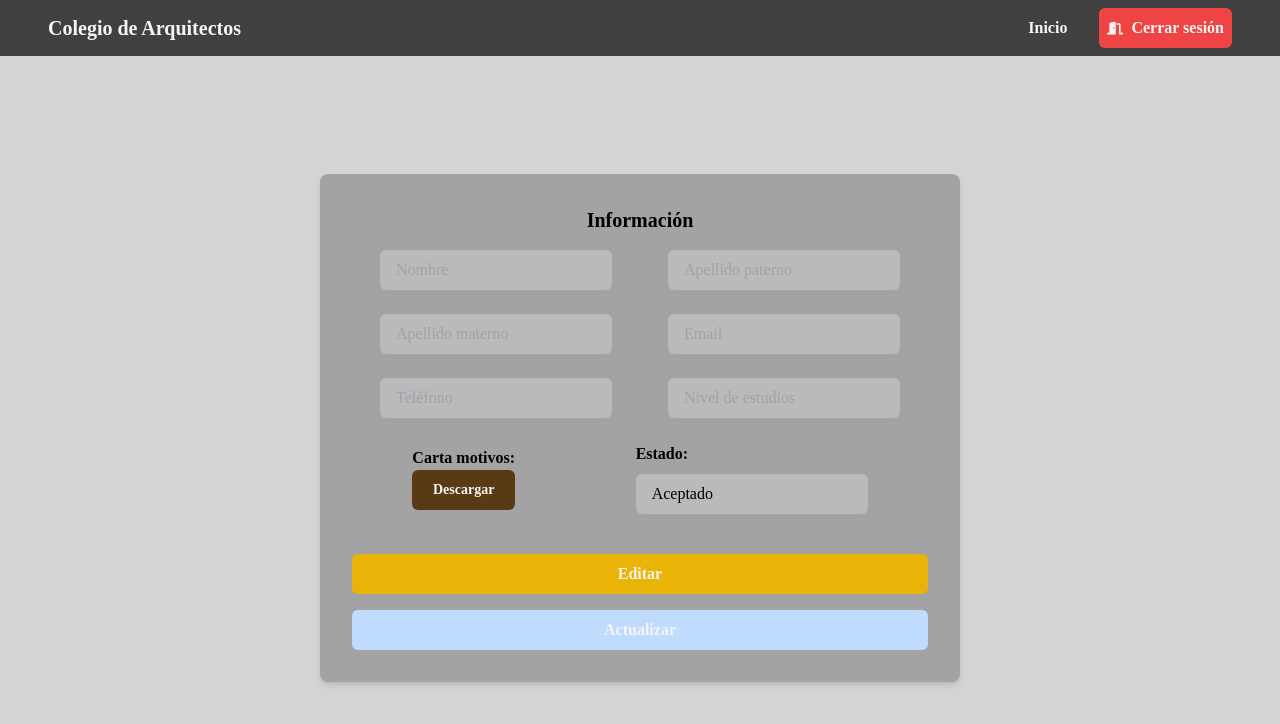
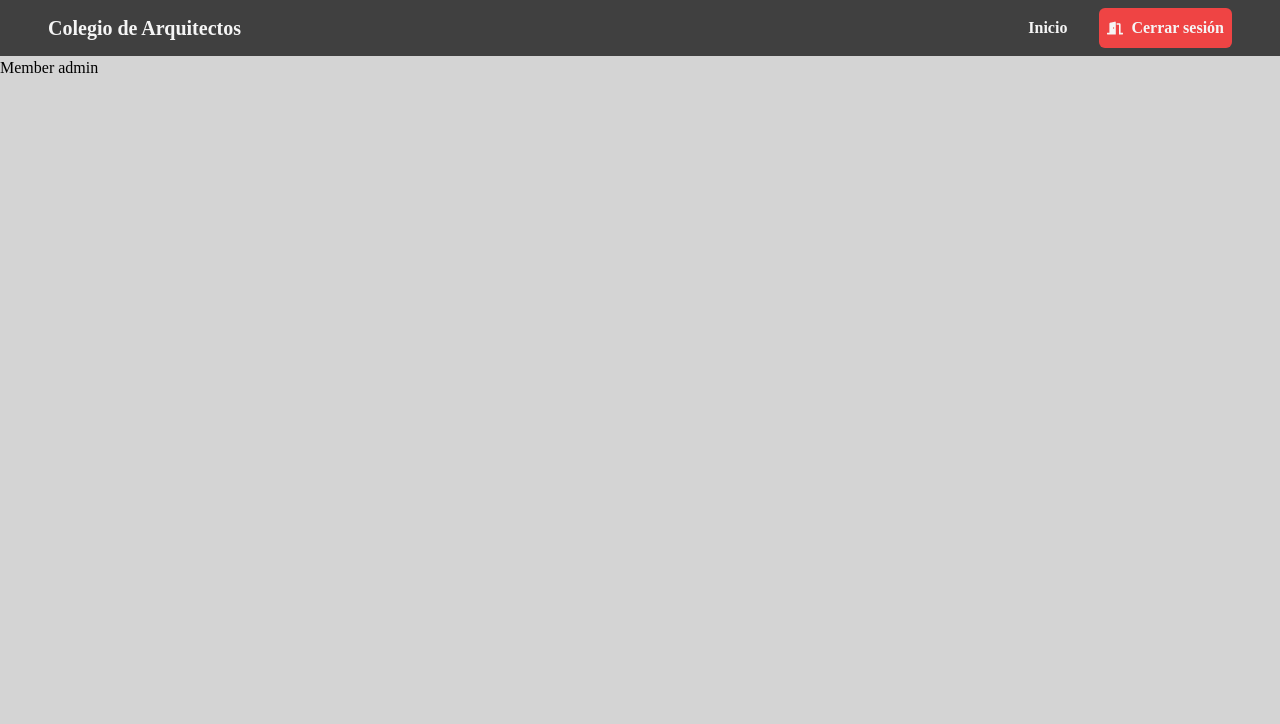
Before and after one commit to pulgueta/Huasteca-MX, a React (Create React App) app: page /perfil/generador/usuarios in a window 1280 px wide. Before the commit this address led to /perfil. Shown: the top 724 px of the page. Built offline with nearby package versions, Linux system fonts and the light colour scheme; no server answers; the database is empty; sample sign-in values are in the browser's storage.

Commit message:
nothing important

```diff
--- a/src/components/dashboard/ui/contentGenerator/MemberAdmin.jsx
+++ b/src/components/dashboard/ui/contentGenerator/MemberAdmin.jsx
@@ -2,6 +2,8 @@ import React from 'react'
 
 export const MemberAdmin = () => {
   return (
-    <div>MemberAdmin</div>
+    <div className='min-h-[calc(100vh-56px)] bg-neutral-300'>
+      <h1>Member admin</h1>
+    </div>
   )
 }
--- a/src/routes/AppRouter.jsx
+++ b/src/routes/AppRouter.jsx
@@ -24,7 +24,10 @@ import {
   AcceptedArticles,
 } from "../components/dashboard/ui";
 
-import { MemberAdmin, NewPlace } from "../components/dashboard/ui/contentGenerator";
+import {
+  MemberAdmin,
+  NewPlace,
+} from "../components/dashboard/ui/contentGenerator";
 
 export const AppRouter = () => {
   const logged = localStorage.getItem("user") ?? "";
@@ -81,7 +84,7 @@ export const AppRouter = () => {
           }
         />
         <Route
-          path="/perfil/registrar-lugar"
+          path="/perfil/generador/registrar-lugar"
           element={
             <RequireAuth>
               <NewPlace />
@@ -89,7 +92,7 @@ export const AppRouter = () => {
           }
         />
         <Route
-          path="/perfil/administracion"
+          path="/perfil/generador/usuarios"
           element={
             <RequireAuth>
               <MemberAdmin />
```
